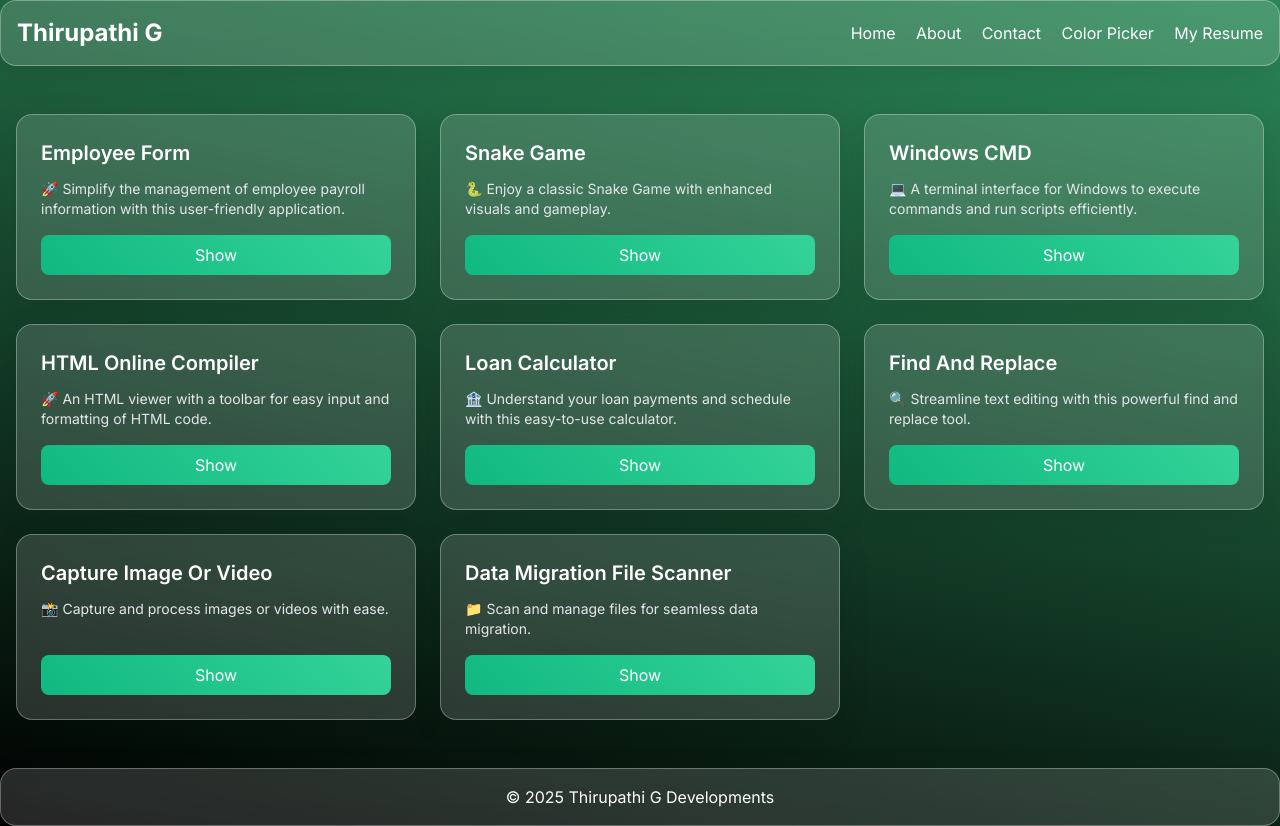
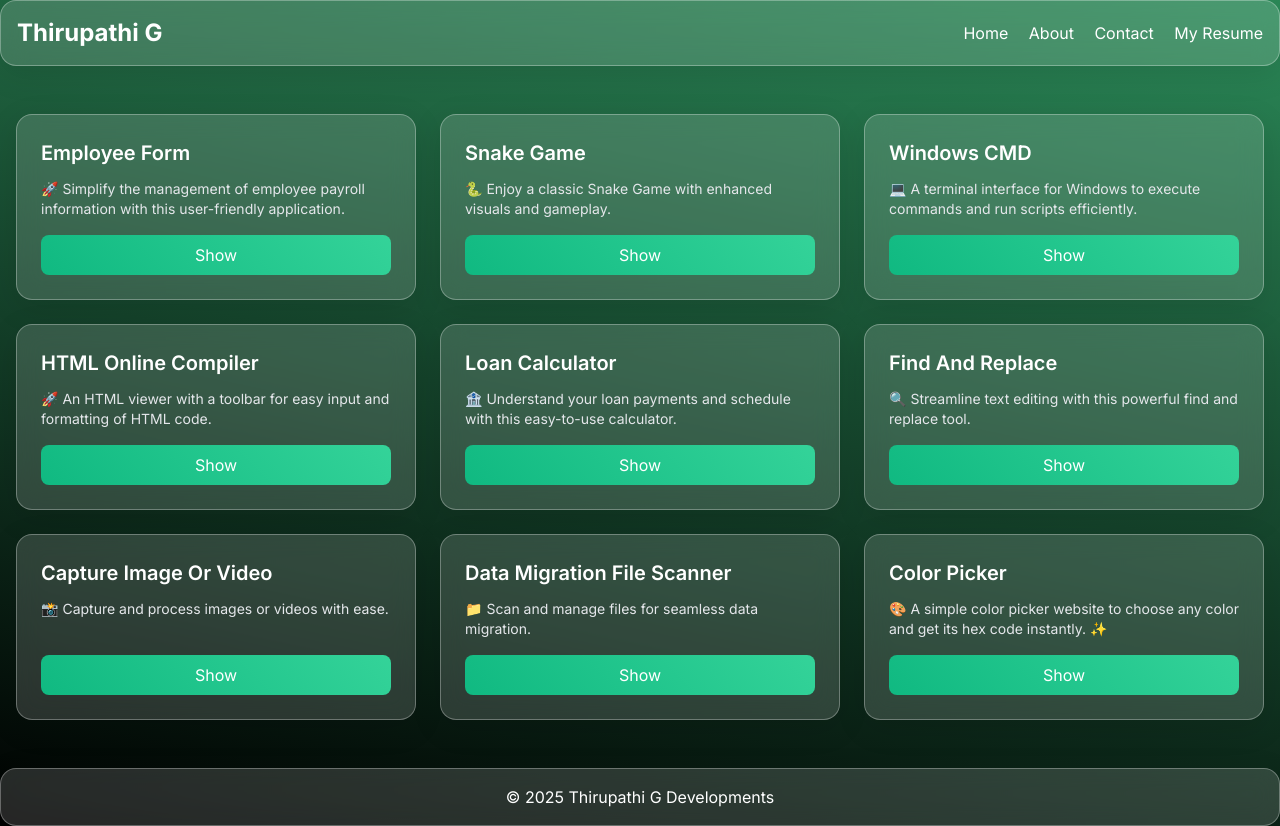
Before and after one commit to thirupathimech/dashBoard, a plain HTML site: page index.html in a window 1280 px wide. Drawn offline with nearby package versions, Linux system fonts and the light colour scheme.

Commit message:
Update index.html

```diff
--- a/index.html
+++ b/index.html
@@ -77,7 +77,6 @@
                 <a class="text-white hover:text-emerald-200 transition" href="#">Home</a>
                 <a class="text-white hover:text-emerald-200 transition" href="#">About</a>
                 <a class="text-white hover:text-emerald-200 transition" href="#">Contact</a>
-                <a class="text-white hover:text-emerald-200 transition" href="https://thirupathimech.github.io/dashBoard/colorPicker.html">Color Picker</a>
                 <a class="text-white hover:text-emerald-200 transition" href="https://thirupathimech.github.io/dashBoard/resume%20boostarp.html">My Resume</a>
             </div>
         </div>
@@ -149,6 +148,15 @@
                 </div>
                 <button class="animated-button text-white font-medium py-2 px-4 rounded-lg mt-4" onclick="window.location.href='datamigrationFilePathScanner.html'">Show</button>
             </div>
+
+            <div class="glass p-6 flex flex-col justify-between">
+                <div>
+                    <h2 class="text-xl font-semibold text-white mb-3">Color Picker</h2>
+                    <p class="text-gray-200 text-sm">🎨 A simple color picker website to choose any color and get its hex code instantly. ✨</p>
+                </div>
+                <button class="animated-button text-white font-medium py-2 px-4 rounded-lg mt-4" onclick="window.location.href='colorPicker.html'">Show</button>
+            </div>
+
         </div>
     </div>
 
```
